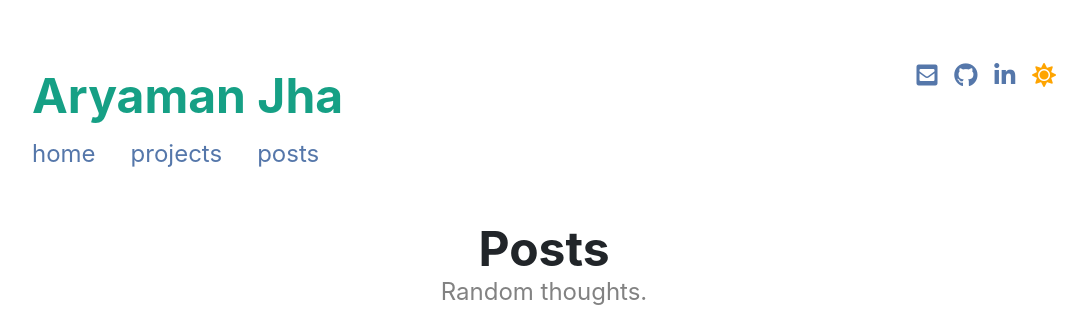
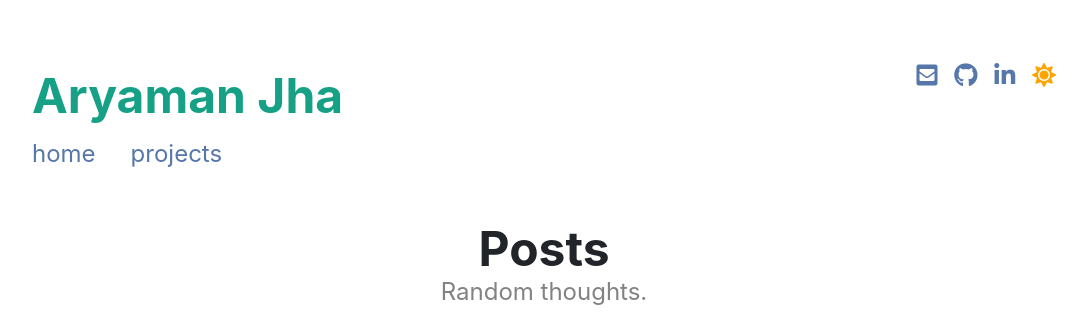
Before and after one commit to Aryaman-Jha/aryaman-jha.github.io, a Jekyll site: the page built from pages/posts.html, in a window 1280 px wide. Shown: the top 335 px of the page, without its empty margins (96-1183 px from the left). Built offline with Jekyll 4.4.1, drawn with Linux system fonts in a browser that asks for light colours; nearby versions of some CDN libraries; a style sheet for code colours, icons or effects is not loaded.

Commit message:
Update header.html

```diff
--- a/_includes/header.html
+++ b/_includes/header.html
@@ -8,7 +8,7 @@
 <ul class="menu">
 <li class="menu__entry"><a href="{{ site.url }}">home</a></li>
 <li class="menu__entry"><a href="{{ site.url }}/projects">projects</a></li>
-<li class="menu__entry"><a href="{{ site.url }}/posts">posts</a></li>
+
 </ul>
 </div>
 <ul class="social-links">
```
